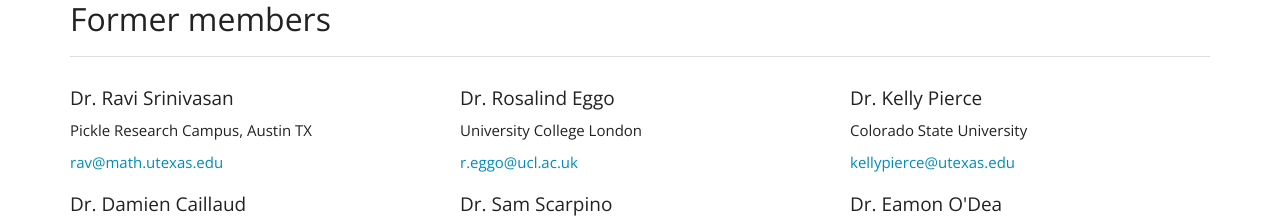
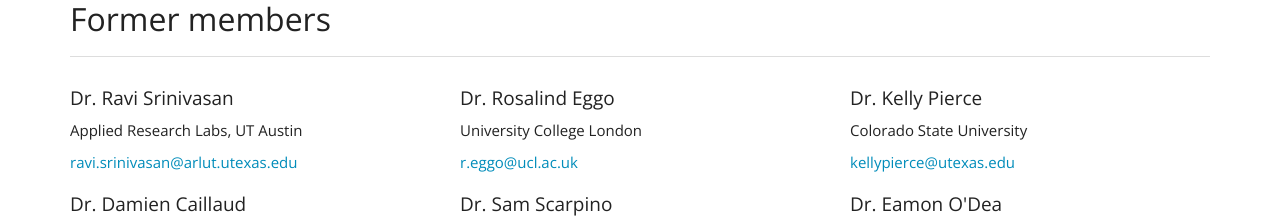
Before and after one commit to emjavan/meyerslab-webpage, a plain HTML site: page people.html in a window 1280 px wide. Shown: the part 2460-2678 px from the top of the page. Drawn offline with nearby package versions, Linux system fonts and the light colour scheme; a web font is replaced by a local one.

Commit message:
changed ravi's information

```diff
--- a/people.html
+++ b/people.html
@@ -276,11 +276,11 @@
       <div class="row">
         <div class="col-md-4">
           <h4>Dr. Ravi Srinivasan</h4>
-          <p>Pickle Research Campus, Austin TX</p>
+          <p>Applied Research Labs, UT Austin</p>
           <p>
             <script language="javascript" type="text/javascript">
             <!--
-              email('rav','math.utexas.edu')
+              email('ravi.srinivasan','arlut.utexas.edu')
             //-->
             </script>
           </p>
```
